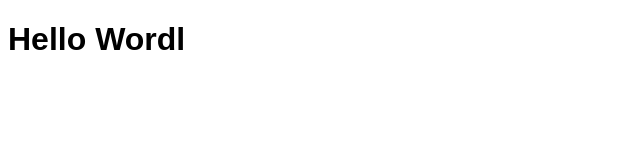
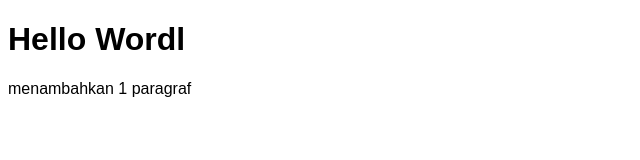
Before and after one commit to felizsempre/wpu-git-test, a plain HTML site: page index.html in a window 1280 px wide. Shown: the whole page, without its empty margins (0-640 px from the left). Drawn offline with Linux system fonts and the light colour scheme.

Commit message:
menambahkan 1 paragraf ke dalm file index.html

```diff
--- a/index.html
+++ b/index.html
@@ -9,7 +9,8 @@
 	</style>
 </head>
 <body>
-	<h1>Hello Wordl</h1>
+    <h1>Hello Wordl</h1>
+    <p>menambahkan 1 paragraf</p>
 <script type="text="text/javascript" src="script.js"></script>
 </body>
 </html>
```
